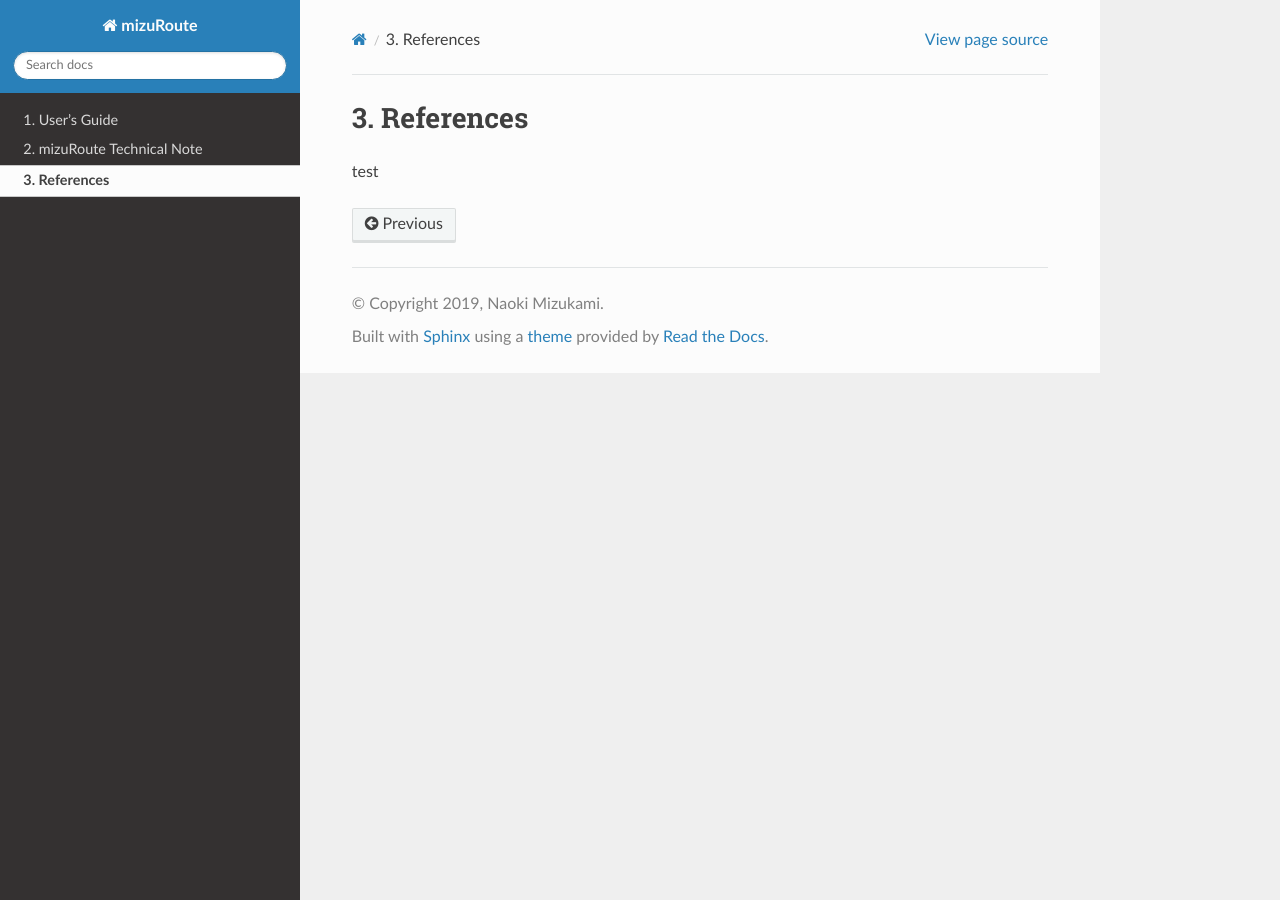
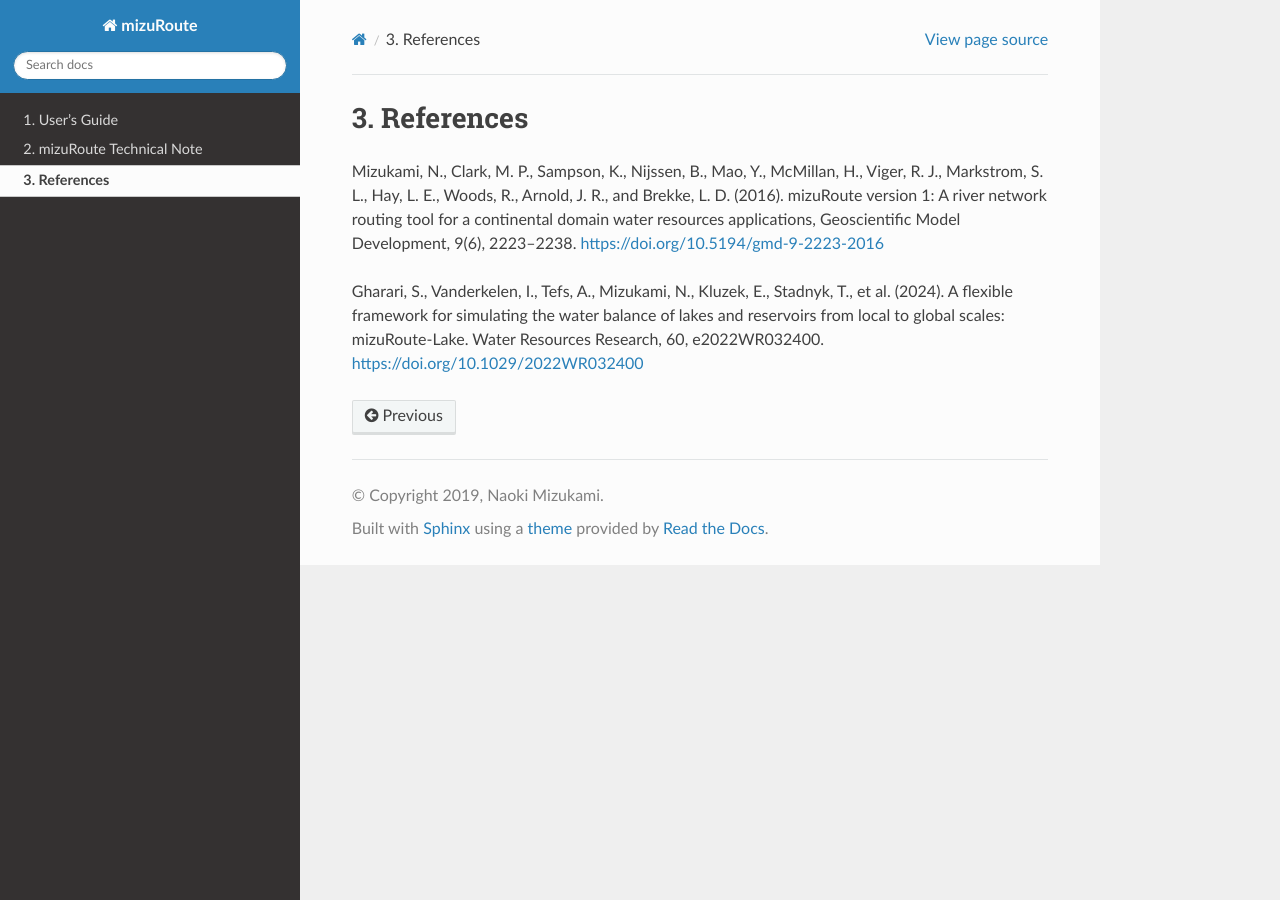
Before and after one commit to ESCOMP/mizuRoute, a Sphinx documentation site: the page built from docs/source/reference.rst, in a window 1280 px wide. Built offline with Sphinx 7.4.7 and the Read the Docs theme 3.1.0, drawn with Linux system fonts in a browser that asks for light colours.

Commit message:
ignore build directory content and updated reference for testing something

```diff
--- a/docs/source/reference.rst
+++ b/docs/source/reference.rst
@@ -3,4 +3,17 @@
 References
 ==============
 
-test
+.. _Mizukami_1:
+
+Mizukami, N., Clark, M. P., Sampson, K., Nijssen, B., Mao, Y., McMillan, H., Viger, R. J., Markstrom, S. L., Hay, L. E., Woods, R., Arnold, J. R., and Brekke, L. D. (2016).
+mizuRoute version 1: A river network routing tool for a continental domain water resources applications,
+Geoscientific Model Development, 9(6), 2223–2238.
+https://doi.org/10.5194/gmd-9-2223-2016
+
+
+.. _Gharari_1:
+
+Gharari, S., Vanderkelen, I., Tefs, A., Mizukami, N., Kluzek, E., Stadnyk, T., et al. (2024).
+A flexible framework for simulating the water balance of lakes and reservoirs from local to global scales: mizuRoute-Lake.
+Water Resources Research, 60, e2022WR032400.
+https://doi.org/10.1029/2022WR032400
```
Also changed, not shown: 1 other file.
